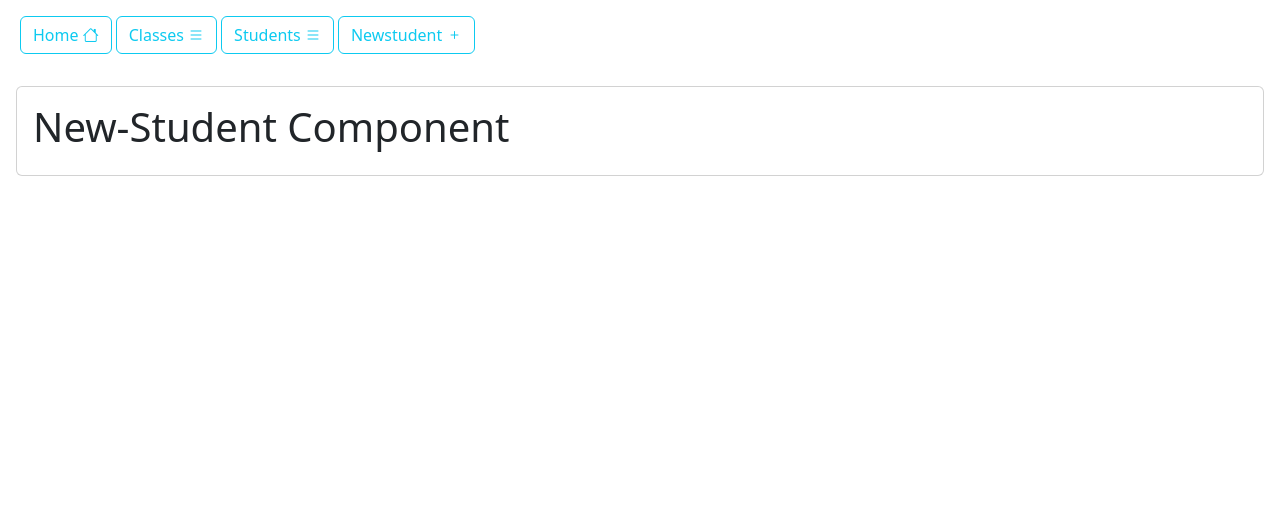
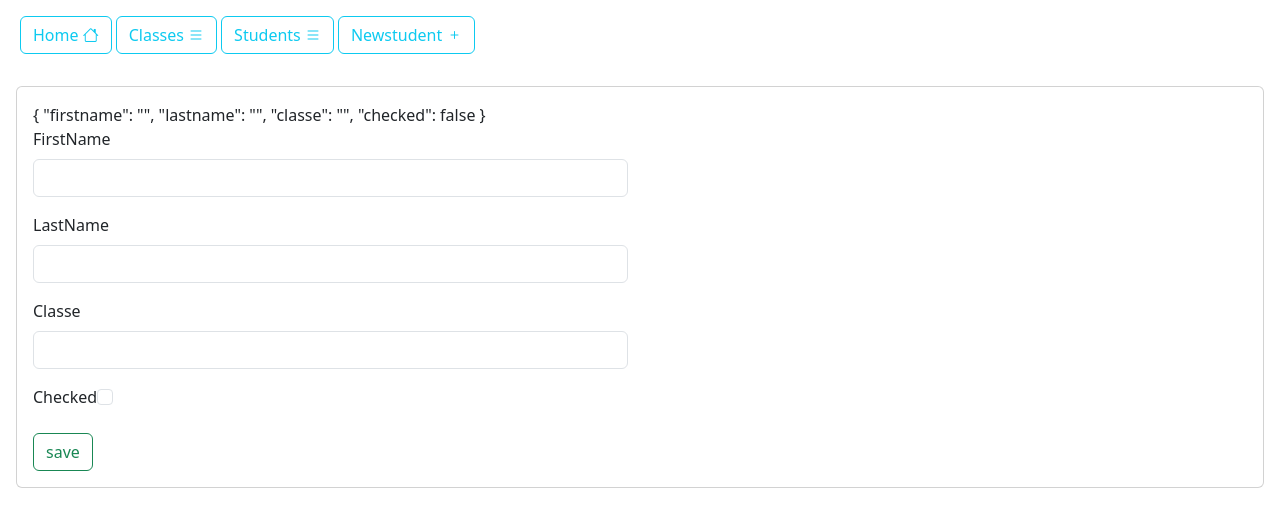
Before and after one commit to SNB-93-SKB/EcoleDakar, an Angular app: page /newstudent in a window 1280 px wide. Shown: the top 526 px of the page. Built offline with nearby package versions, Linux system fonts and the light colour scheme.

Commit message:
delete student is ok

```diff
--- a/src/app/app.module.ts
+++ b/src/app/app.module.ts
@@ -8,6 +8,7 @@ import { ClassesComponent } from './components/classes/classes.component';
 import { NewStudentComponent } from './components/new-student/new-student.component';
 import { HomeComponent } from './components/home/home.component';
 import { HttpClientModule } from '@angular/common/http';
+import { ReactiveFormsModule } from '@angular/forms';
 
 @NgModule({
   declarations: [
@@ -20,7 +21,8 @@ import { HttpClientModule } from '@angular/common/http';
   imports: [
     BrowserModule,
     AppRoutingModule,
-    HttpClientModule
+    HttpClientModule,
+    ReactiveFormsModule
   ],
   providers: [],
   bootstrap: [AppComponent]
--- a/src/app/components/new-student/new-student.component.html
+++ b/src/app/components/new-student/new-student.component.html
@@ -1,7 +1,30 @@
 <div class="p-3">
     <div class="card">
-        <div class="card-body">
-            <h1>New-Student Component</h1>
+        <div class="card-body " style="">
+            <div class="row">
+                <div class="col-md-6">
+                    {{studentForm.value | json}}
+                    <form [formGroup]="studentForm" (ngSubmit)="saveStudent()">
+                 <div class="mb-3">
+                    <label class="form-label">FirstName</label>
+                    <input class="form-control" formControlName="firstname">
+                 </div>
+                 <div class="mb-3">
+                    <label class="form-label">LastName</label>
+                    <input class="form-control" formControlName="lastname">
+                 </div>
+                 <div class="mb-3">
+                    <label class="form-label">Classe</label>
+                    <input class="form-control" formControlName="classe">
+                 </div>
+                 <div class="mb-3">
+                    <label class="form-label">Checked</label>
+                    <input type="checkbox"class="form-check-input" formControlName="checked">
+                 </div>
+                 <button class="btn btn-outline-success">save</button>
+                    </form>
+                </div>
+            </div>
         </div>
     </div>
     </div>
--- a/src/app/components/new-student/new-student.component.ts
+++ b/src/app/components/new-student/new-student.component.ts
@@ -1,10 +1,29 @@
-import { Component } from '@angular/core';
+import { Component, OnInit } from '@angular/core';
+import { FormBuilder, FormGroup } from '@angular/forms';
+import { Student } from 'src/app/model/student.model';
+import { StudentService } from 'src/app/services/student.service';
 
 @Component({
   selector: 'app-new-student',
   templateUrl: './new-student.component.html',
   styleUrls: ['./new-student.component.css']
 })
-export class NewStudentComponent {
+export class NewStudentComponent implements OnInit {
+public studentForm!:FormGroup;
+
+constructor(private fb:FormBuilder, private studentService:StudentService){
 
 }
+ngOnInit(): void {
+   this.studentForm=this.fb.group({
+    firstname:this.fb.control(''),
+    lastname:this.fb.control(''),
+    classe:this.fb.control(''),
+    checked:this.fb.control(false),
+   })
+}
+saveStudent(){
+let student:Student=this.studentForm.value;
+this.studentService.saveStudent(student)
+}
+}
--- a/src/app/components/students/students.component.html
+++ b/src/app/components/students/students.component.html
@@ -1,6 +1,7 @@
 <div class="p-3">
     <div class="card">
         <div class="card-body ">
+            <div class="row">
             <h1>Liste des Students</h1>
             <table class="table">
 
@@ -19,7 +20,13 @@
                                 <i [class]="student.checked? 'bi bi-check':'bi bi-circle'"></i>
                             </button>
                         </td>
+                        <td>
+                            <button (click)="handleDelete(student)" class=" btn btn-outline-danger">
+                                <i class="bi bi-trash"></i>
+                            </button>
+                        </td>
                     </tr>
+
                 </tbody>
             </table>
         </div>
--- a/src/app/components/students/students.component.ts
+++ b/src/app/components/students/students.component.ts
@@ -40,5 +40,13 @@ student.checked=!student.checked;
   }
 });
   }
-
+  handleDelete(student:Student){
+    if(confirm("êtes vous sur"))
+this.studentService.deleteStudent(student).subscribe({
+  next :data=>{
+    //this.getStudents();
+    this.students=this.students.filter(s=>s.id!=student.id)
+  }
+})
+  }
 }
--- a/src/app/data/db.json
+++ b/src/app/data/db.json
@@ -5,11 +5,10 @@
       "firstname": "seny",
       "lastname": "balde",
       "classe": "L1a",
-      "checked": true
+      "checked": false
     },
     {
       "id": "2",
-      "name": "L2b",
       "firstname": "sana",
       "lastname": "balde",
       "classe": "L1a",
@@ -17,20 +16,20 @@
     },
     {
       "id": "3",
-      "name": "S1",
-      "firstname": "kadiatou",
+      "firstname": "Kadiatou",
       "lastname": "balde",
       "classe": "S2",
       "checked": true
-    },
+    }
+    ,
     {
       "id": "4",
-      "name": "S2",
-      "firstname": "yero",
+      "firstname": "Kadiatou",
       "lastname": "balde",
       "classe": "S1",
-      "checked": false
+      "checked": true
     }
+
   ],
   "classes": [
     {
--- a/src/app/services/student.service.ts
+++ b/src/app/services/student.service.ts
@@ -17,8 +17,15 @@ export class StudentService {
 return this.http.get<Array<Student>>("http://localhost:4000/students");
   }
 
-  public checkStudent(student:Student):Observable<any>{
+  public checkStudent(student:Student):Observable<Student>{
     return this.http.patch<Student>(`http://localhost:4000/students/${student.id}`,
     {checked:!student.checked});
       }
+
+      public deleteStudent(student:Student){
+        return this.http.delete<any>(`http://localhost:4000/students/${student.id}`);
+          }
+          saveStudent(student:Student){
+
+          }
 }
```
